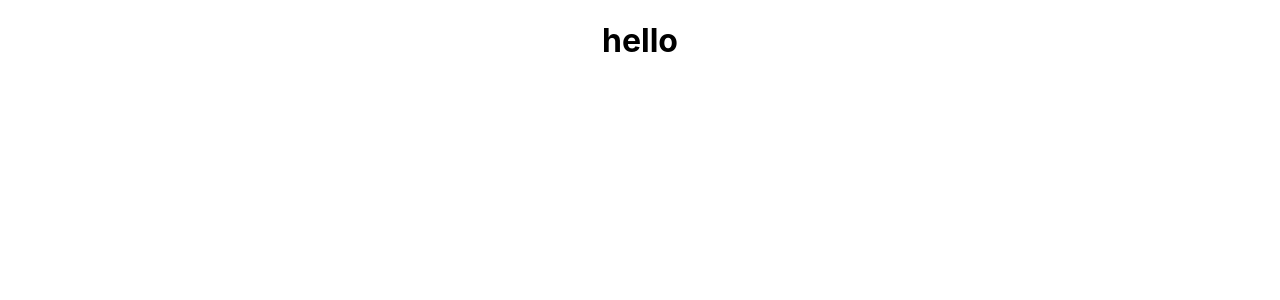
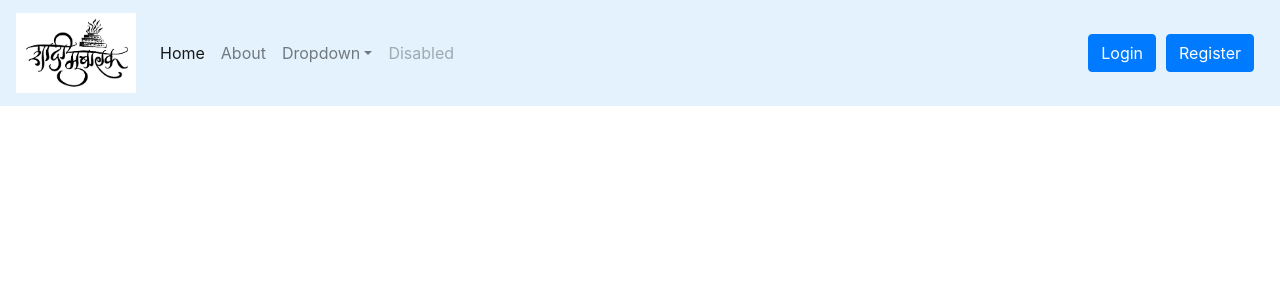
Before and after one commit to MuskanWork/Matrimonial-site, a React (Create React App) app in the folder shadimubarak/: page / in a window 1280 px wide. Shown: the top 300 px of the page. Built offline with nearby package versions, Linux system fonts and the light colour scheme.

Commit message:
outlook of navbar is ready

```diff
--- a/shadimubarak/package.json
+++ b/shadimubarak/package.json
@@ -6,6 +6,7 @@
     "@testing-library/jest-dom": "^5.11.4",
     "@testing-library/react": "^11.1.0",
     "@testing-library/user-event": "^12.1.10",
+    "bootstrap": "^4.0.0",
     "react": "^17.0.1",
     "react-dom": "^17.0.1",
     "react-scripts": "4.0.3",
--- a/shadimubarak/public/index.html
+++ b/shadimubarak/public/index.html
@@ -14,6 +14,7 @@
       manifest.json provides metadata used when your web app is installed on a
       user's mobile device or desktop. See https://developers.google.com/web/fundamentals/web-app-manifest/
     -->
+
     <link rel="manifest" href="%PUBLIC_URL%/manifest.json" />
     <!--
       Notice the use of %PUBLIC_URL% in the tags above.
@@ -24,8 +25,11 @@
       work correctly both with client-side routing and a non-root public URL.
       Learn how to configure a non-root public URL by running `npm run build`.
     -->
+    <!-- <link rel="stylesheet" href="/node_modules/bootstrap/dist/css/bootstrap.min.css"/>
+<script type="text/javascipt" src="/shadimubarak/node_modules/bootstrap/dist/js/bootstrap.min.js"></script> -->
     <title>React App</title>
   </head>
+
   <body>
     <noscript>You need to enable JavaScript to run this app.</noscript>
     <div id="root"></div>
--- a/shadimubarak/src/App.js
+++ b/shadimubarak/src/App.js
@@ -1,11 +1,12 @@
-import logo from './logo.svg';
+
 import './App.css';
+import Nav from './component/navbar/nav';
 
 function App() {
   return (
-    <div className="App">
-      <h1>hello</h1>
-    </div>
+    <>
+    <Nav />
+   </>
   );
 }
 
--- /dev/null
+++ b/shadimubarak/src/component/navbar/nav.js
@@ -0,0 +1,50 @@
+import logo1 from '/home/rails/Desktop/Project/shadimubarak/src/images/logo1.jpg';
+import navstyle from '/home/rails/Desktop/Project/shadimubarak/src/component/navbar/navstyle.css';
+
+const style = {
+    backgroundColor: "#e3f2fd",
+}
+
+const Nav = ()=>{
+return(
+    <>
+    <nav class="navbar fixed-top navbar-expand-lg navbar-light" style= {style}>
+  <a class="navbar-brand" href="#"><img src={logo1} width="120" height="80" alt="" /></a>
+  <button class="navbar-toggler" type="button" data-toggle="collapse" data-target="#navbarSupportedContent" aria-controls="navbarSupportedContent" aria-expanded="false" aria-label="Toggle navigation">
+    <span class="navbar-toggler-icon"></span>
+  </button>
+
+  <div class="collapse navbar-collapse" id="navbarSupportedContent">
+    <ul class="navbar-nav mr-auto">
+      <li class="nav-item active">
+        <a class="nav-link" href="#">Home <span class="sr-only">(current)</span></a>
+      </li>
+      <li class="nav-item">
+        <a class="nav-link" href="#">About</a>
+      </li>
+      <li class="nav-item dropdown">
+        <a class="nav-link dropdown-toggle" href="#" id="navbarDropdown" role="button" data-toggle="dropdown" aria-haspopup="true" aria-expanded="false">
+          Dropdown
+        </a>
+        <div class="dropdown-menu" aria-labelledby="navbarDropdown">
+          <a class="dropdown-item" href="#">Action</a>
+          <a class="dropdown-item" href="#">Another action</a>
+          <div class="dropdown-divider"></div>
+          <a class="dropdown-item" href="#">Something else here</a>
+        </div>
+      </li>
+      <li class="nav-item">
+        <a class="nav-link disabled" href="#">Disabled</a>
+      </li>
+    </ul>
+    <form class="form-inline my-2 my-lg-0">
+    <button class="btn btn-primary my-2 my-sm-0" type="submit">Login</button>
+      <button class="btn btn-primary my-2 my-sm-0" type="submit">Register</button>
+    </form>
+  </div>
+</nav>
+    </>
+)
+}
+
+export default Nav;
--- /dev/null
+++ b/shadimubarak/src/component/navbar/navstyle.css
@@ -0,0 +1,3 @@
+.btn{
+margin-right: 10px;
+}
--- a/shadimubarak/src/index.js
+++ b/shadimubarak/src/index.js
@@ -2,6 +2,8 @@
 import ReactDOM from 'react-dom';
 import './index.css';
 import App from './App';
+import 'bootstrap/dist/css/bootstrap.css';
+// import 'bootstrap/dist/js/bootstrap.js';
 import reportWebVitals from './reportWebVitals';
 
 ReactDOM.render(
```
Also changed, not shown: shadimubarak/src/images/logo1.jpg (added), 1 other file (tests, documents, lock files or other folders).
